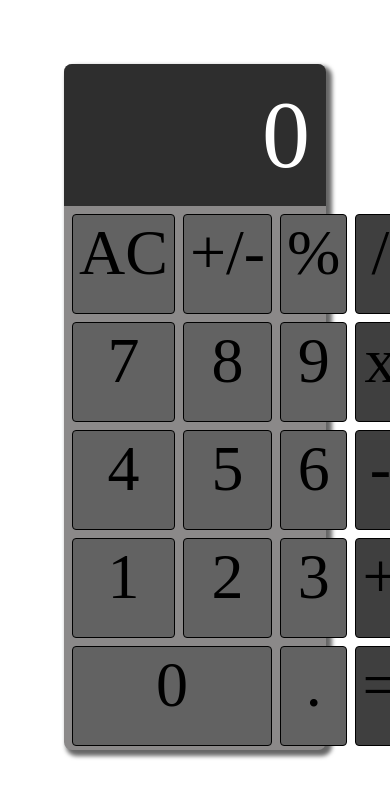
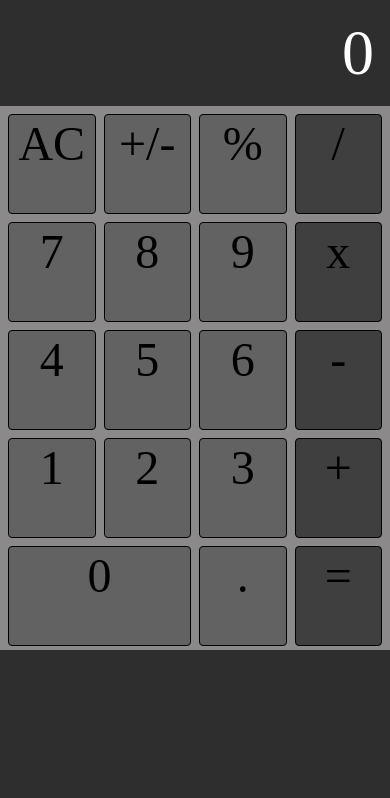
Before and after one commit to nkas17/calculator, a React app: page / in a window 390 px wide. Shown: the top 798 px of the page. Built offline with nearby package versions, Linux system fonts and the light colour scheme.

Commit message:
mobile friendly

```diff
--- a/src/styles/main.css
+++ b/src/styles/main.css
@@ -1,18 +1,18 @@
-
-
 .calc-container {
 	border: solid 0px black;
 	margin: 64px 64px;
 	background-color: #8b8989;
 	box-shadow: 4px 4px 4px 2px rgba(0, 0, 0, 0.6);
   border-radius: 8px 8px;
+	max-width: 600px;
+	margin: auto;
+	margin-top: 100px;
 }
 
 .calc-display {
 	padding: 16px 16px;
 	font-size: 6rem;
 	color: white;
-	/* margin: 4px 4px; */
 	text-align: right;
 	background-color: #2e2e2e;
   border-radius: 8px 8px 0 0;
@@ -49,3 +49,22 @@
 	grid-column: 1 / 3;
 	grid-row: 5;
 }
+
+@media only screen and (max-width: 600px) {
+	html{
+	background: #2e2e2e;
+}
+  .calc-container {
+    margin: 0;
+		border-radius: 0;
+		box-shadow: none;
+  }
+	.calc-display{
+		font-size: 4rem;
+		border-radius: 0;
+	}
+
+	.calc-button{
+		font-size: 3rem;
+	}
+}
```
